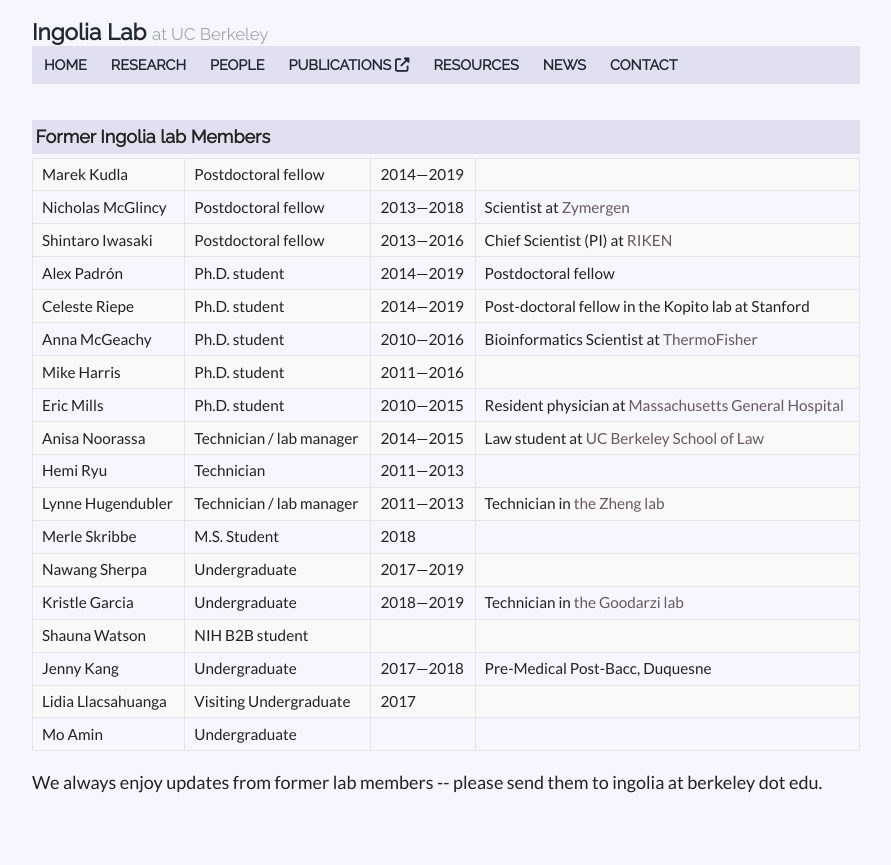
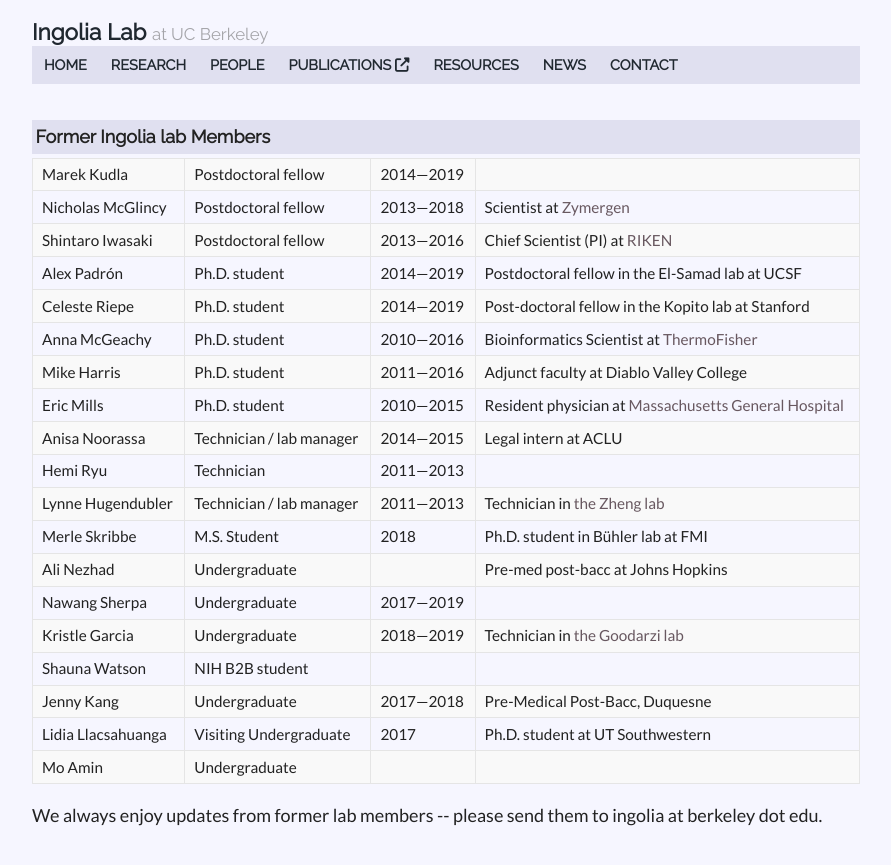
Before and after one commit to ingolia-lab/lab-web-page, a Jekyll site: the page built from src/former.html, in a window 1280 px wide. Shown: the top 865 px of the page, without its empty margins (194-1085 px from the left). Built offline with Jekyll 4.4.1, drawn with Linux system fonts in a browser that asks for light colours; nearby versions of some CDN libraries.

Commit message:
Updates to lab members

```diff
--- a/src/_data/former.yml
+++ b/src/_data/former.yml
@@ -1,3 +1,8 @@
+- name: Ali Nezhad
+  position: Undergraduate
+  group: u_2020
+  now: Pre-med post-bacc at Johns Hopkins
+
 - name: Shauna Watson
   position: NIH B2B student
   group: u_2019
@@ -5,7 +10,7 @@
 - name: Alex Padr&oacute;n
   position: Ph.D. student
   time: 2014&mdash;2019
-  now: Postdoctoral fellow
+  now: Postdoctoral fellow in the El-Samad lab at UCSF
   group: y_2019z
 
 - name: Celeste Riepe
@@ -29,6 +34,7 @@
   position: Ph.D. student
   time: 2011&mdash;2016
   group: y_2016y
+  now: Adjunct faculty at Diablo Valley College
 
 - name: Anna McGeachy
   position: Ph.D. student
@@ -52,7 +58,7 @@
   position: Technician / lab manager
   time: 2014&mdash;2015
   group: x_2015
-  now: Law student at <a href="https://www.law.berkeley.edu">UC Berkeley School of Law</a>
+  now: Legal intern at ACLU
 
 - name: Lynne Hugendubler
   position: Technician / lab manager
@@ -69,6 +75,7 @@
   position: M.S. Student
   time: 2018
   group: w_2018
+  now: Ph.D. student in Bühler lab at FMI
 
 - name: Mo Amin
   position: Undergraduate
@@ -88,6 +95,7 @@
   position: Visiting Undergraduate
   time: 2017
   group: u_2017
+  now: Ph.D. student at UT Southwestern
 
 - name: Jenny Kang
   position: Undergraduate
--- a/src/_data/people-shortterm.yml
+++ b/src/_data/people-shortterm.yml
@@ -4,8 +4,5 @@
 - name: Jean Lee
   position: Undergraduate
 
-- name: Ali Nezhad
-  position: Undergraduate
-
 - name: Gia Wicaksono
   position: Undergraduate
```
